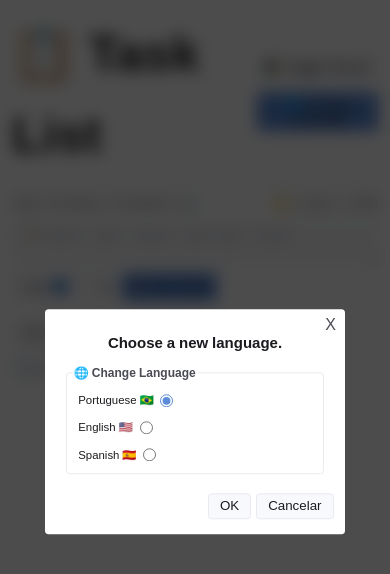
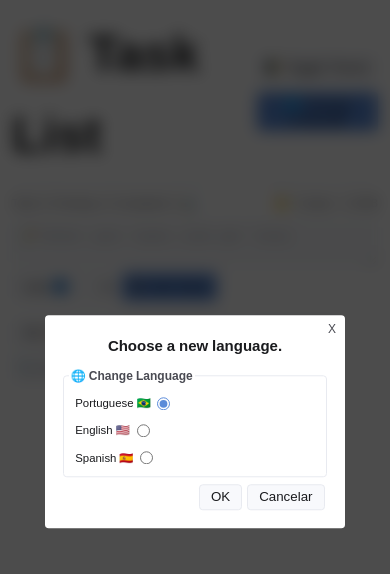
Before and after one commit to LeonardoConstantino/todoApp, a website built with Vite: page index.html in a window 390 px wide. Both pictures are taken after a click on the button "🌐 Change Language". Built offline with nearby package versions, Linux system fonts and the light colour scheme.

Commit message:
style: melhora organização e estrutura dos modais
Principais melhorias:

Refatora componente modal para maior flexibilidade
Adiciona classes específicas para cada tipo de modal
Padroniza estilos usando variáveis CSS
Move função closeModal para arquivo de componentes
Melhora documentação das funções e parâmetros
Benefícios:

Maior reutilização de código
Melhor manutenibilidade
Estilos mais consistentes
Código mais organizado e documentado

```diff
--- a/src/assets/styles/components/_modal.css
+++ b/src/assets/styles/components/_modal.css
@@ -20,7 +20,7 @@ dialog::backdrop {
   background: none;
   border: none;
   color: var(--text-secondary);
-  font-size: 16px;
+  font-size: 1em;
   position: absolute;
   padding: var(--spacing-p);
   top: 0px;
--- a/src/assets/styles/layout/layout_footer.css
+++ b/src/assets/styles/layout/layout_footer.css
@@ -3,3 +3,16 @@ footer {
   margin-top: 20px;
   justify-content: flex-end;
 }
+
+.remove-all-modal {
+  padding: var(--spacing-gg);
+  padding-bottom: var(--spacing-g);
+  color: var(--text-primary);
+  text-align: center;
+}
+
+.remove-all-modal h3 {
+  font-size: 1.25em;
+  color: var(--text-primary);
+  margin-bottom: var(--spacing);
+}
--- a/src/assets/styles/layout/layout_header.css
+++ b/src/assets/styles/layout/layout_header.css
@@ -14,32 +14,33 @@ header .header-actions {
   gap: var(--spacing-g);
 }
 
-.modal-content {
-  padding: var(--spacing-g);
+.lang-modal {
+  padding: var(--spacing-gg);
+  padding-bottom: var(--spacing-g);
   color: var(--text-primary);
   text-align: center;
 }
 
-.modal-content h3 {
+.lang-modal h3 {
   font-size: 1.25em;
   color: var(--text-primary);
   margin-bottom: var(--spacing);
 }
 
-.modal-content fieldset {
+.lang-modal fieldset {
   border: 1px solid var(--border);
   border-radius: var(--border-radius);
   padding: var(--spacing-pp);
   text-align: left;
 }
 
-.modal-content legend {
+.lang-modal legend {
   font-weight: bold;
   color: var(--text-secondary);
   padding: 0 var(--spacing-xp);
 }
 
-.modal-content label {
+.lang-modal label {
   display: flex;
   align-items: center;
   gap: var(--spacing-pp);
@@ -49,16 +50,16 @@ header .header-actions {
   cursor: pointer;
 }
 
-.modal-content label:hover {
+.lang-modal label:hover {
   background-color: var(--bg-secondary);
 }
 
-.modal-content label span {
+.lang-modal label span {
   color: var(--text-primary);
   font-size: 0.95em;
 }
 
-.modal-content input[type='radio'] {
+.lang-modal input[type='radio'] {
   accent-color: var(--accent);
   cursor: pointer;
 }
--- a/src/components/modal.js
+++ b/src/components/modal.js
@@ -1,29 +1,80 @@
 /**
  * @import { ElementConfig } from '../utils/types.js'
  */
-import { closeModal } from '../services/handlers.js'
-import { getComponent } from '../utils/helpers.js'
-import { createButton } from './button.js'
+import { getComponent } from '../utils/helpers.js';
+import { createButton } from './button.js';
+
+/**
+ * Fecha um modal exibido na aplicação.
+ *
+ * @param {Event} e - O evento de clique do usuário que acionou o fechamento do modal.
+ * @returns {void}
+ */
+export const closeModal = (e) => {
+  e.preventDefault();
+  if (!(e.target instanceof HTMLElement)) return;
+
+  const modal = e.target.closest('dialog');
+  if (modal instanceof HTMLDialogElement) {
+    modal.close();
+    modal.remove();
+  }
+};
 
 /**
  * Retorna um objeto que representa um elemento de interface do usuário do tipo "modal".
  *
  * @param {ElementConfig} content - O conteúdo a ser exibido no modal.
+ * @param {string} className - Uma string que representa o nome da classe CSS a ser aplicada ao modal.
  * @param {Function} confirmeHandler - A função a ser executada quando o usuário confirmar a ação.
+ * @param {string} [textBtnConfirme='OK'] - O texto a ser exibido no botão de confirmação.
+ * @param {string} [titleBtnConfirme='Confirmar'] - O título a ser exibido no botão de confirmação.
+ * @param {Function} [cancelHandler=closeModal] - A função a ser executada quando o usuário cancelar a ação.
+ * @param {string} [textBtnCancel='Cancelar'] - O texto a ser exibido no botão de cancelamento.
+ * @param {string} [titleBtnCancel='Fechar'] - O título a ser exibido no botão de fechamento.
  * @returns {ElementConfig} - Um objeto que representa o modal.
  */
-export const getModal = (content, confirmeHandler) => {
-  const confirmeModalButton = createButton('OK', confirmeHandler, '', '', 'Confirmar')
+export const getModal = (
+  content,
+  className,
+  confirmeHandler,
+  textBtnConfirme = 'OK',
+  titleBtnConfirme = 'Confirmar',
+  cancelHandler = closeModal,
+  textBtnCancel = 'Cancelar',
+  titleBtnCancel = 'Fechar',
+) => {
+  if (!confirmeHandler || typeof confirmeHandler !== 'function') {
+    throw new Error('confirmeHandler must be a function');
+  }
 
-  const closeModalButton = createButton('Cancelar', closeModal, '', '', 'Fechar')
-  if(closeModalButton.props) closeModalButton.props.formmethod = 'dialog'
+  const classForModal =
+    className !== '' ? `dialog-modal ${className}` : 'dialog-modal';
 
-  const form = getComponent('form', confirmeModalButton, closeModalButton)
-  if(form.props) form.props.method = 'dialog'
+  const confirmeModalButton = createButton(
+    textBtnConfirme,
+    confirmeHandler,
+    '',
+    '',
+    titleBtnConfirme
+  );
 
-  const closeButton = createButton('X', closeModal, '', 'close', 'Fechar')
-  if(content.props) content.props.class = 'modal-content'
-  const modal = getComponent('dialog', closeButton, content, form)
+  const cancelModalButton = createButton(
+    textBtnCancel,
+    cancelHandler,
+    '',
+    '',
+    titleBtnCancel
+  );
+  if (cancelModalButton.props) cancelModalButton.props.formmethod = 'dialog';
 
-  return modal
-}
+  const form = getComponent('form', confirmeModalButton, cancelModalButton);
+  if (form.props) form.props.method = 'dialog';
+
+  const closeButton = createButton('X', closeModal, '', 'close', 'Fechar');
+
+  const modal = getComponent('dialog', closeButton, content, form);
+  modal.props.class = classForModal;
+
+  return modal;
+};
--- a/src/layout/footer.js
+++ b/src/layout/footer.js
@@ -13,7 +13,7 @@ const modalContent = getComponent('div',
 
 const showModalButton = createButton(
   getText(getLang(), 'actions.deleteTasks'),
-  ()=>{showModal(modalContent, deleteAllTasks)},
+  ()=>{showModal(modalContent, 'remove-all-modal', deleteAllTasks)},
   '',
   'btn-remove-all',
 );
--- a/src/layout/header.js
+++ b/src/layout/header.js
@@ -74,7 +74,7 @@ const toggleThemeButton = createButton(
 const langModalButton = createButton(
   getText(getLang(), 'actions.changeLanguage'),
   () => {
-    showModal(modalContent, toggleLanguage);
+    showModal(modalContent, 'lang-modal', toggleLanguage);
   },
   '',
   'lang-modal-button',
--- a/src/services/handlers.js
+++ b/src/services/handlers.js
@@ -10,7 +10,7 @@ import { showSnackbar } from '../utils/showSnackbar.js';
 import { tasks } from './storageHandle.js';
 import { getText } from './dialogHandler.js';
 import { renderElement } from '../utils/renderElement.js';
-import { getModal } from '../components/modal.js';
+import { closeModal, getModal } from '../components/modal.js';
 
 /**
  * Alterna o tema da aplicação entre claro e escuro.
@@ -223,30 +223,14 @@ export const showMessageSelectedLang = (e) => {
  * Exibe um modal na aplicação.
  *
  * @param {any} content - O conteúdo a ser exibido no modal.
+ * @param {string} classModal - A classe CSS para estilizar o modal.
  * @param {Function} confirmeHandler - A função a ser chamada quando o usuário confirmar o modal.
  * @returns {void}
  */
-export const showModal = (content, confirmeHandler) => {
-  const modal = renderElement(getModal(content, confirmeHandler), true);
+export const showModal = (content, classModal, confirmeHandler) => {
+  const modal = renderElement(getModal(content, classModal, confirmeHandler), true);
   if (modal instanceof HTMLDialogElement) {
     modal.showModal();
-  }
-};
-
-/**
- * Fecha um modal exibido na aplicação.
- *
- * @param {Event} e - O evento de clique do usuário que acionou o fechamento do modal.
- * @returns {void}
- */
-export const closeModal = (e) => {
-  e.preventDefault();
-  if (!(e.target instanceof HTMLElement)) return;
-
-  const modal = e.target.closest('dialog');
-  if (modal instanceof HTMLDialogElement) {
-    modal.close();
-    modal.remove();
   }
 };
 
```
